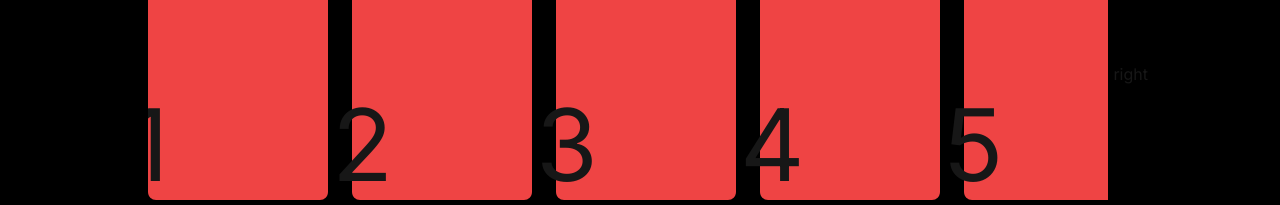
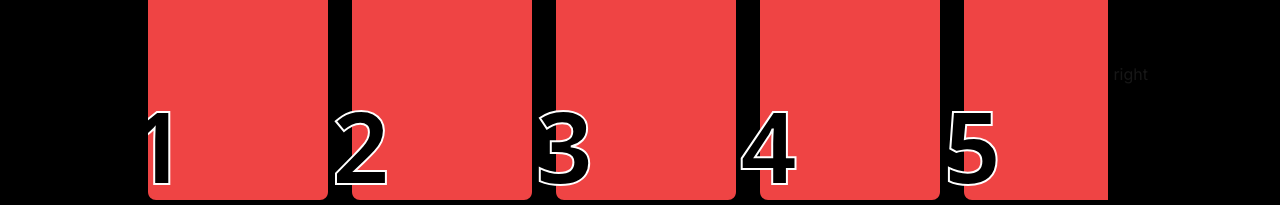
Before and after one commit to Evandro-Cantelmo/netflix-clone, a Next.js app: page / in a window 1280 px wide. Shown: the part 1093-1298 px from the top of the page. Built offline with nearby package versions, Linux system fonts and the light colour scheme.

Commit message:
fix: text stroke

```diff
--- a/src/app/globals.css
+++ b/src/app/globals.css
@@ -18,6 +18,10 @@ body {
   color: var(--foreground);
   background: var(--background);
   font-family: "Inter", Arial, Helvetica, sans-serif;
+}
+
+.text-stroke {
+  -webkit-text-stroke: 2px white;
 }
 
 @layer utilities {
--- a/src/app/page.tsx
+++ b/src/app/page.tsx
@@ -91,7 +91,7 @@ export default function Home() {
               >
                 <div className="bg-red-500 h-[252px] min-w-[180px] rounded-lg relative">
                   {" "}
-                  <p className="absolute text-[6.25rem] h-[130px] -left-5 bottom-0 z-50">
+                  <p className="absolute text-[6.25rem] h-[130px] -left-5 bottom-0 z-50 text-black font-sans font-bold text-stroke">
                     {index + 1}
                   </p>
                 </div>
```
